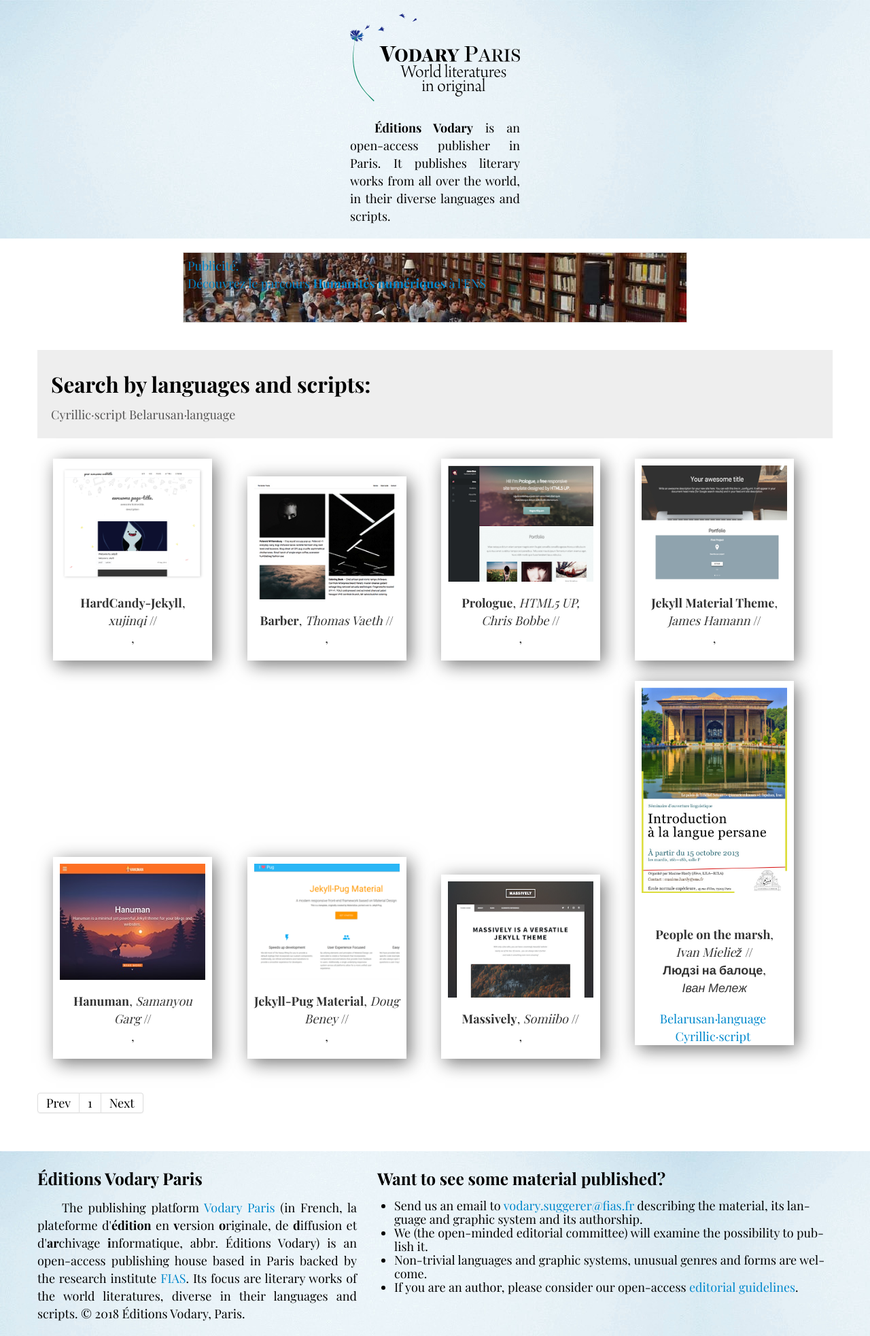
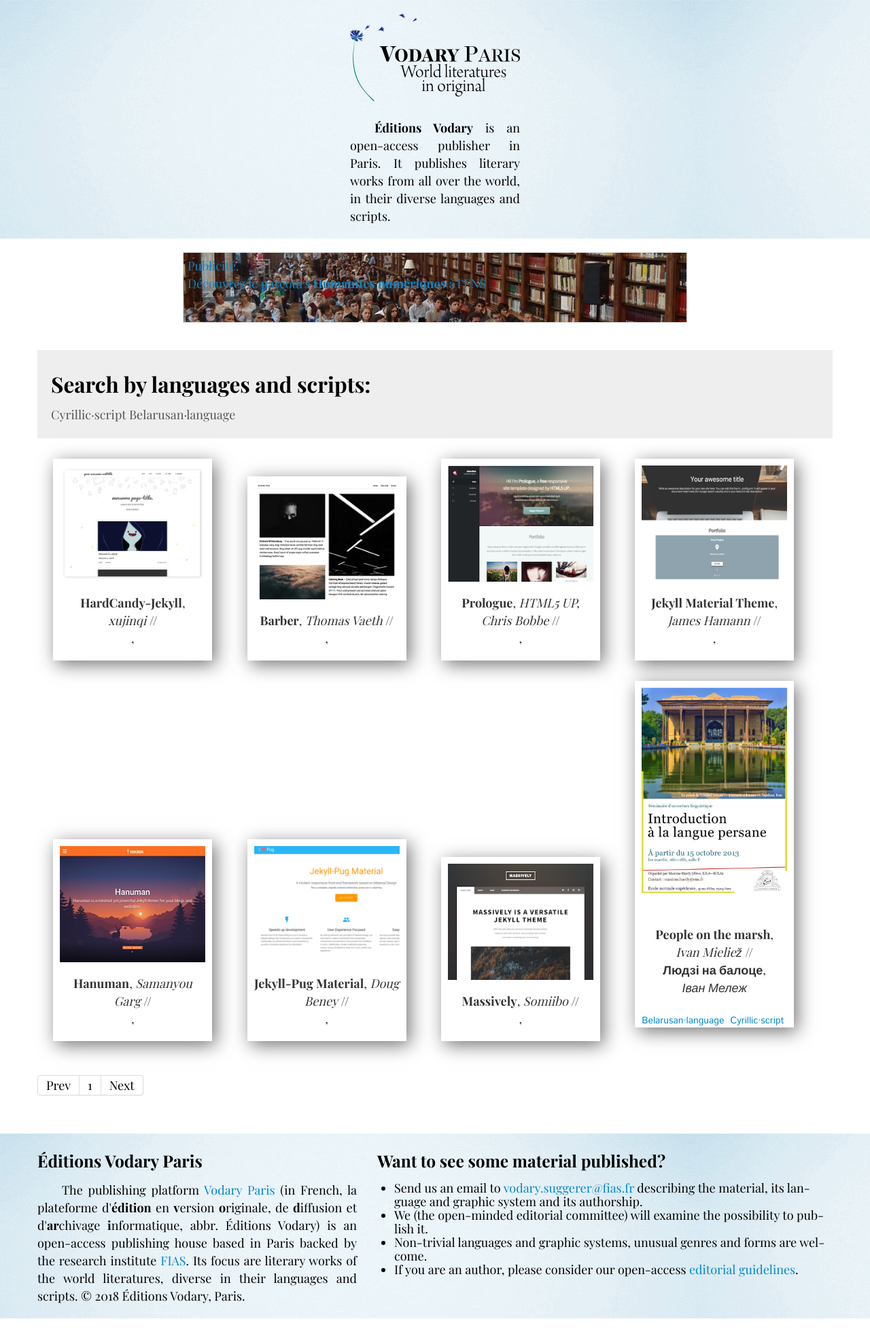
Before and after one commit to mlare/vodary, a Jekyll site: the page built from index.html, in a window 1280 px wide. Shown: the whole page at 68% size. Built offline with Jekyll 4.4.1, drawn with Linux system fonts in a browser that asks for light colours; some web fonts are replaced; Markdown is read by kramdown in place of the engine named in the settings; the list of posts is cut into pages by our own code; after the commit the page ends 1940 px from its top, so only the background shows below that.

Commit message:
Update postwidget.html

```diff
--- a/_includes/postwidget.html
+++ b/_includes/postwidget.html
@@ -2,5 +2,5 @@
 				<div class="item-image"><img src="/thumbnails/{{ post.thumbnail }}"></div>
 				<div class="item-name"><strong>{{ post.title }}</strong>, <i font-family:serif;>{{ post.author }}</i> //<br><strong>{{ post.ortitle }}</strong>, <i font-family:serif;>{{ post.orauthor }}</i><br>
 				{% if post.tags %}{% for tag in post.tags %}{% capture tag_name %}{{ tag }}{% endcapture %}
-    				<a href="/tag/{{ tag_name }}"><nobr>{{ tag_name }}</nobr></a>&nbsp;{% endfor %}{% endif %}
+    				<a style="text-decoration:none;"; href="/tag/{{ tag_name }}"  class="technical"><nobr>{{ tag_name }}</nobr></a>&nbsp;{% endfor %}{% endif %}
 				</div>
```
